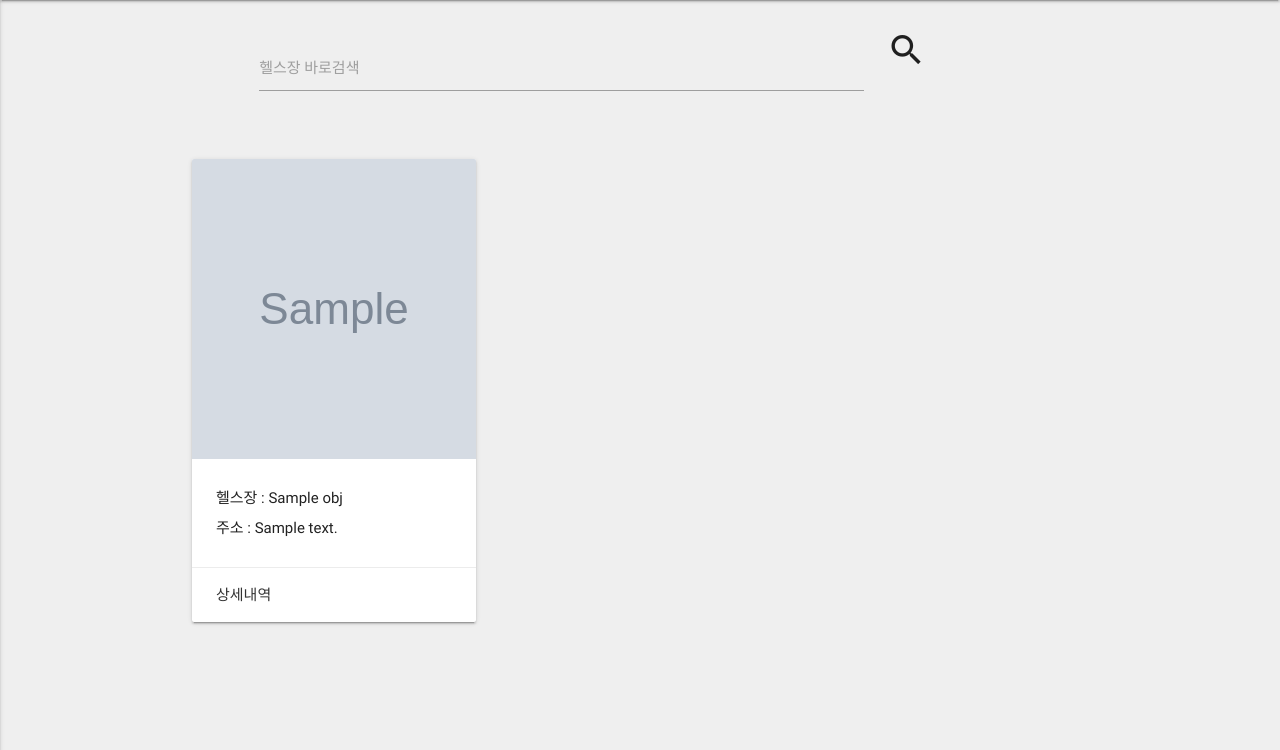
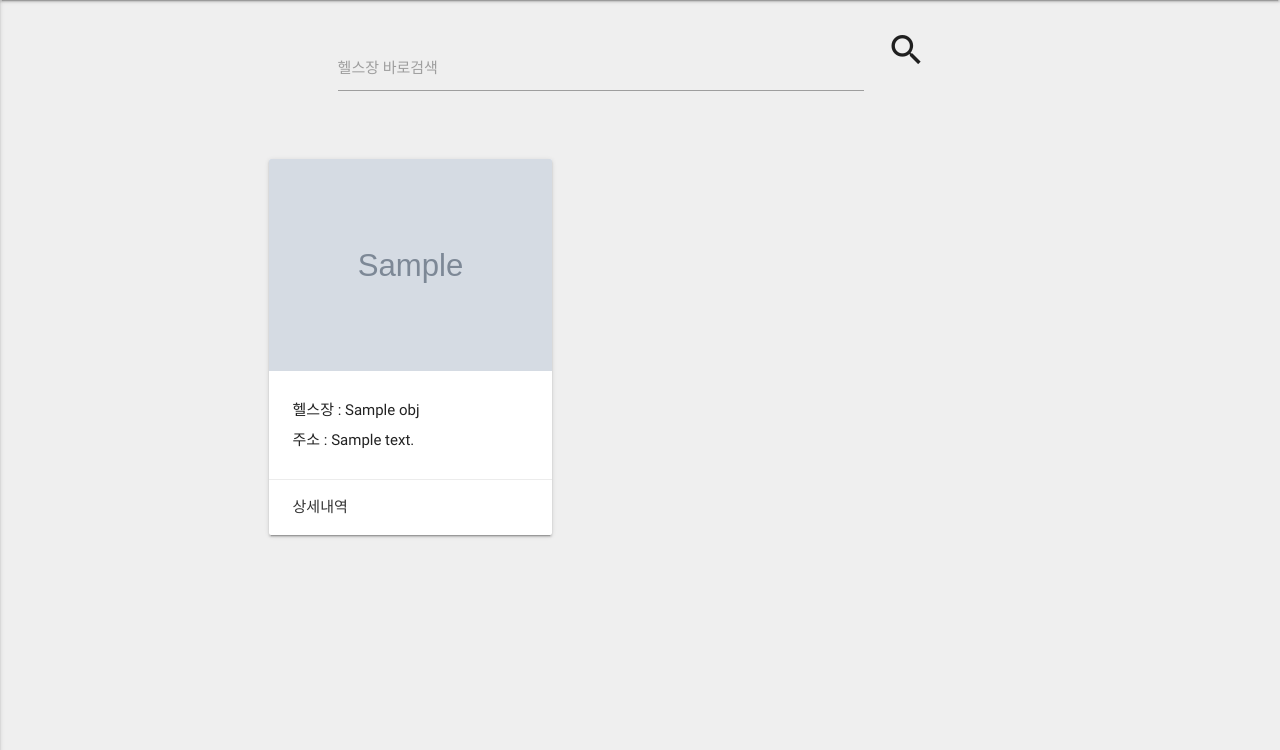
Before and after one commit to iceCreamParlor/backup_project_healthycash, a Django app: template healthclub/templates/healthclub/healthclub_list.html in a window 1280 px wide. Shown: the part 50-800 px from the top of the page. Run offline with Django 3.2, Linux system fonts and the light colour scheme; the template is opened without the code that fills it: most values are stand-ins (such as "Sample title", 1, 10 or a date in 2020); grey boxes marked "Sample" are stand-in pictures; some libraries are stand-ins or nearby versions.

Commit message:
improved ui

```diff
--- a/healthclub/templates/healthclub/healthclub_list.html
+++ b/healthclub/templates/healthclub/healthclub_list.html
@@ -18,8 +18,8 @@ HealthyCash
       <form method="GET" action="/healthclub/list/" id="search">
           {% csrf_token %}
           <div class="row">
-            <div class="col s1 m1 m1"></div>
-            <div class="input-field col s8 m8 l8">
+            <div class="col s2 m2 l2"></div>
+            <div class="input-field col s7 m7 l7">
               <input type="text" name="search" id="autocomplete-input" class="autocomplete">
               <label for="autocomplete-input">헬스장 바로검색</label>
             </div>
@@ -30,16 +30,18 @@ HealthyCash
           </div>
       </form>
     </div>
-    <div class="col s12 m4">
-        <div class="row">
+    <div class="col s12 m4"></div>
+
             {% for obj in object_list reversed%}
-            <div class="col s12 m4">
+          <div class="row">
+            <div class="col s1 m1 l1"></div>
+            <div class="col s10 m4 l4">
               <div class="card" >
                 <div class="card-image">
                   {% if obj.photo %}
-                  <img src="{{obj.photo.url}}" style="height:300px">
+                  <img src="{{obj.photo.url}}">
                   {%else%}
-                  <img src="{% static 'images/default_image.jpg' %}" style="height:300px">
+                  <img src="{% static 'images/default_image.jpg' %}">
                   {% endif %}
                 </div>
                 <div class="card-content">
@@ -51,9 +53,11 @@ HealthyCash
                 </div>
               </div>
             </div>
+            <div class="col s1"></div>
+          </div>
              {% endfor %}
-        </div>
-    </div>
+
+
 </div>
 <script>
     $(document).ready(function(){
--- a/profiles/templates/group.html
+++ b/profiles/templates/group.html
@@ -14,11 +14,9 @@ HealthyCash
             <div class="card horizontal" style="margin-top:20px">
               <div class="card-stacked">
                 <div class="card-content">
-                    {% if groups %}
                     {% for group in groups %}
                     <p><a href="/profiles/group/detail/{{group.id}}">{{group.name}}<i style="float:right" class="material-icons">near_me</i> </a></p>
                     {% endfor %}
-                    {% endif %}
                 </div>
               </div>
             </div>
@@ -35,7 +33,7 @@ HealthyCash
               <div class="collapsible-body">
                 {% if groupinvites %}
                     {% for groupinvite in groupinvites %}
-                    <p>{{ groupinvite.inviter }} 님이 {{ groupinvite.group.name }} 그룹에 초대하셨습니다.
+                    <p>{{ groupinvite.inviter }} invited you to {{ groupinvite.group.name }}.
                         <a href = "{% url 'profiles:group_invite_accept' groupinvite.id %}"><i class="material-icons">check</i></a>
                         <a href = "{% url 'profiles:group_invite_decline' groupinvite.id %}"><i class="material-icons">clear</i></a>
                     </p>
--- a/profiles/templates/group_detail.html
+++ b/profiles/templates/group_detail.html
@@ -26,7 +26,7 @@ HealthyCash
                       <tr>
                           <th>이름</th>
                           <th>출석 일수</th>
-                          <th>적립금</th>
+                          <th>적립금(원)</th>
                           <th>권한</th>
                       </tr>
                     </thead>
@@ -36,7 +36,7 @@ HealthyCash
                       <tr>
                         <td>{{member.username}}</td>
                         <td>{{member.profile.exercised}}</td>
-                        <td>{{member.profile.cash}}  원 </td>
+                        <td>{{member.profile.cash}}</td>
                         {% if member in group_masters %}
                         <td>방장</td>
                         {% elif member.id != request.user.id %}
--- a/profiles/templates/group_update.html
+++ b/profiles/templates/group_update.html
@@ -10,8 +10,9 @@ HealthyCash
 
 <div class="container">
     <div class="row" style="margin-top:30px">
-        <div class="col s12 m3 l3"></div>
-        <div class="col s12 m6 l6">
+        <div class="col s12 m2 l2"></div>
+        <div class="col s1 m1 l1"></div>
+        <div class="col s10 m6 l6">
             <form action="{%url 'profiles:group_update_confirm' groupid %}" method="POST" id="group_update" >
                 {%csrf_token%}
                 <div class="input-field">
--- a/templates/base.html
+++ b/templates/base.html
@@ -8,7 +8,7 @@
   <script src="{% static 'js/materialize.js' %}"></script>
 
   <meta http-equiv="Content-Type" content="text/html; charset=UTF-8"/>
-  <meta name="viewport" content="width=device-width, initial-scale=1"/>
+  <meta name="viewport" content="width=device-width, initial-scale=1.0, maximum-scale=1.0, user-scalable=0"/>
   <title>{% block title %}{% endblock %}</title>
 
   <!-- CSS  -->
```
Also changed, not shown: profiles/templates/group_create.html (+4 -3 lines), db.sqlite3.
